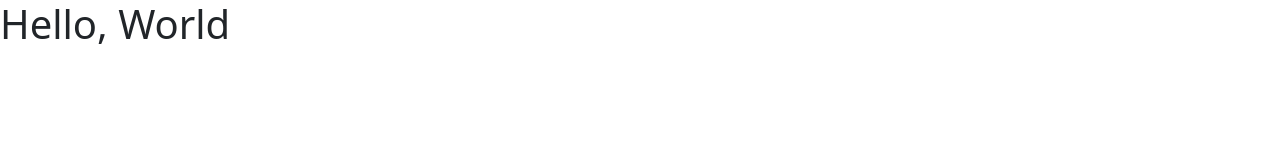
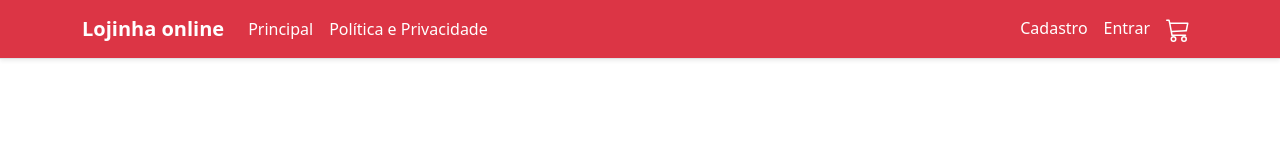
Before and after one commit to Paulo-Araujo-Jr/Lojinha-online, a website: page index.html in a window 1280 px wide. Drawn offline with nearby package versions, Linux system fonts and the light colour scheme.

Commit message:
feat: Project Preparation and the Navigation Bar

```diff
--- a/index.html
+++ b/index.html
@@ -1,22 +1,61 @@
 <!doctype html>
 <html lang="pt-br">
     <head>
-        <title>Title</title>
-
         <meta charset="utf-8" />
-        <meta
-            name="viewport"
-            content="width=device-width, initial-scale=1, shrink-to-fit=no"
-        />
-
-        <link
-            href="/node_modules/bootstrap/dist/css/bootstrap.css"
-            rel="stylesheet"
-        />
+        <meta name="viewport" content="width=device-width, initial-scale=1"/>
+        <link rel="stylesheet" href="/node_modules/bootstrap/dist/css/bootstrap.css"/>
+        <title>Araujo Online</title>
     </head>
 
-    <body>
-       <h1>Hello, World</h1>
-        <script>src="/node_modules/bootstrap/dist/js/bootstrap.bundle.js"</script>
+    <body style="min-width: 372px;">
+
+        <nav class="navbar navbar-expand-lg navbar-dark bg-danger border-bottom shadow-sm mb-3">
+            <div class="container">
+                <a class="navbar-brand" href=""><strong>Lojinha online</strong></a>
+                <!-- Correção do data-bs-toggle e data-bs-target -->
+                <button class="navbar-toggler" type="button" data-bs-toggle="collapse" data-bs-target=".navbar-collapse">
+                    <span class="navbar-toggler-icon"></span>
+                </button>
+                <div class="navbar-collapse collapse">
+                    <ul class="navbar-nav flex-grow-1">
+                        <li class="nav-item">
+                            <a href="#" class="nav-link text-white">Principal</a>
+                        </li>
+                        <li class="nav-item">
+                            <a href="#" class="nav-link text-white">Política e Privacidade</a>
+                        </li>
+                    </ul>
+                    <div class="align-self-end"></div>
+                    <ul class="navbar-nav">
+                        <li class="nav-item">
+                            <a href="#" class="nav-link text-white">Cadastro</a>
+                        </li>
+                        <li class="nav-item">
+                            <a href="#" class="nav-link text-white">Entrar</a>
+                        </li>
+                        <li class="nav-item">
+                            <a href="#" class="nav-link text-white">
+                                <svg class="bi" width="24" height="24" fill="currentColor">
+                                    <use xlink:href="/bi.svg#cart3"></use>
+                                </svg>
+                            </a>
+                        </li>
+                    </ul>
+                </div>
+            </div>
+        </nav>
+
+        <header>
+
+        </header>
+
+        <main>
+
+        </main>
+
+        <footer>
+
+        </footer>
+        <script src="/node_modules/bootstrap/dist/js/bootstrap.bundle.js"> </script>
     </body>
 </html>
```
Also changed, not shown: bi.svg (added).
